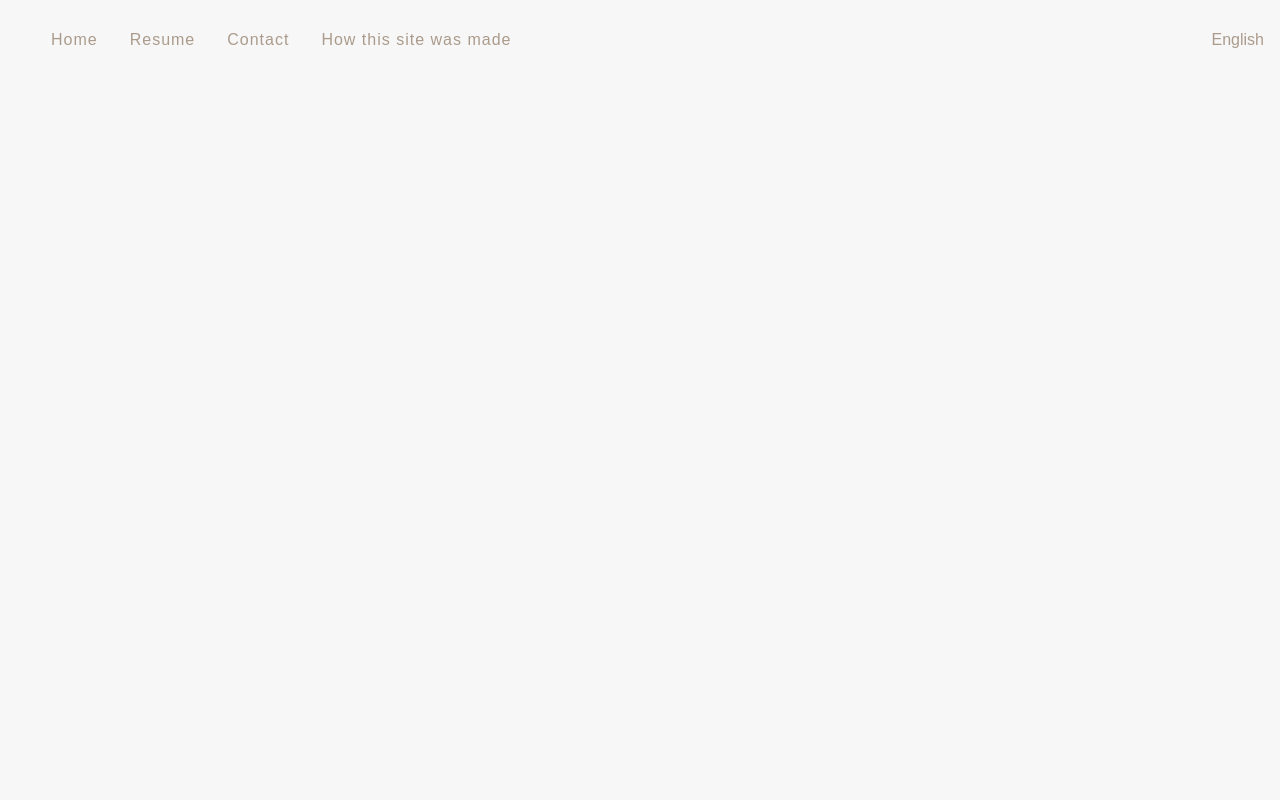
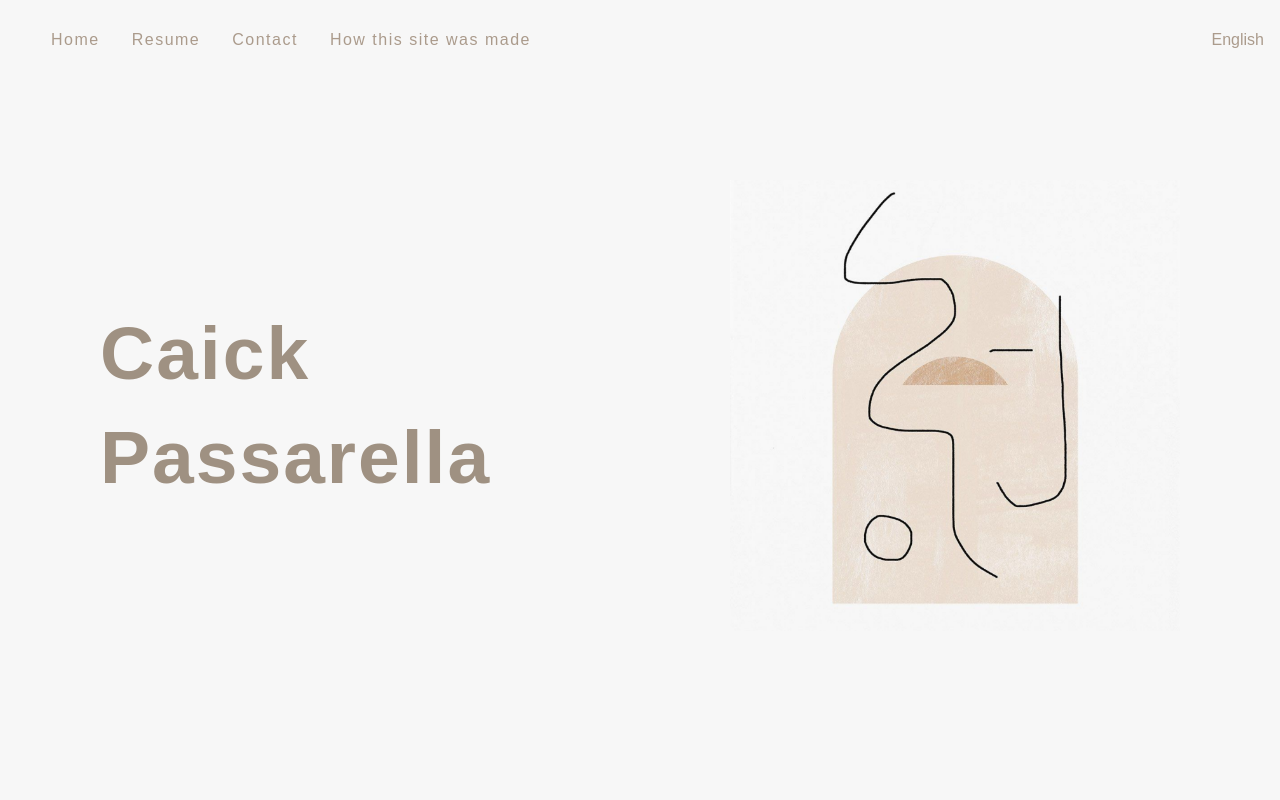
Before and after one commit to caickPassarella/CaickPassarella.com, a React (Create React App) app: page / in a window 1280 px wide. Shown: the top 800 px of the page. Built offline with nearby package versions, Linux system fonts and the light colour scheme.

Commit message:
Improved routes, added homepage, added InfoCard and Paragraph components

```diff
--- a/src/App.css
+++ b/src/App.css
@@ -2,6 +2,7 @@
   box-sizing: border-box;
   margin: 0;
   background-color: #f7f7f7;
+  scroll-behavior: smooth;
   padding: 0;
   font-family: 'roboto slab', 'Encode Sans Expanded', sans-serif;
 }
--- a/src/App.js
+++ b/src/App.js
@@ -1,13 +1,15 @@
 /* eslint-disable require-jsdoc */
 import './App.css';
-import { BrowserRouter as Router } from 'react-router-dom';
+import { BrowserRouter, Routes, Route } from 'react-router-dom';
 import Home from './pages';
 
 function App() {
   return (
-    <Router>
-      <Home />
-    </Router>
+    <BrowserRouter>
+      <Routes>
+        <Route exact path="/" element={<Home />} />
+      </Routes>
+    </BrowserRouter>
   );
 }
 
--- a/src/components/Dropdown/index.js
+++ b/src/components/Dropdown/index.js
@@ -1,4 +1,4 @@
-import React, { useState } from 'react';
+import { useState } from 'react';
 import { DropdownMenu, DropdownContent, DropdownLi, DropdownLinks } from './DropdownElements';
 import { MenuItems } from './MenuItems';
 
--- /dev/null
+++ b/src/components/Homepage/HomepageElements.js
@@ -0,0 +1,14 @@
+import styled from 'styled-components';
+
+export const HomeContainer = styled.div`
+  background-color: #f7f7f7;
+
+  @media screen and (max-width: 768px) {
+    padding: 100px 0;
+  }
+`;
+
+export const HomeWrapper = styled.div`
+  display: flex;
+  flex-direction: column;
+`;
--- /dev/null
+++ b/src/components/Homepage/index.js
@@ -0,0 +1,20 @@
+import { InfoCard } from '../InfoCard';
+import { HomeContainer, HomeWrapper } from './HomepageElements.js';
+import img1 from '../../images/image1.png';
+
+export function Homepage() {
+  const headerText = 'Caick \nPassarella';
+  const paragraphtext =
+    'Lorem ipsum dolor sit amet, consectetur adipiscing elit. Nunc iaculis posuere libero, at laoreet tortor cursus posuere. Fusce fermentum purus eu convallis feugiat. Suspendisse bibendum, erat in rhoncus sollicitudin, nunc magna tincidunt nibh, vitae euismod felis est sit amet erat. Duis sed ex porta, blandit mi ut. Nunc magna tincidunt nibh, vitae euismod felis est sit amet erat. Duis sed ex porta, blandit mi ut.';
+  return (
+    <HomeContainer>
+      <HomeWrapper>
+        <InfoCard headerText={headerText} image={img1} title={true} />
+        <InfoCard headerText="Who am I" paragraphtext={paragraphtext} />
+        <InfoCard headerText="Product" image={img1} reverse={true} paragraphtext={paragraphtext} />
+        <InfoCard headerText="Engineering" paragraphtext={paragraphtext} />
+        <InfoCard headerText="Design" reverse={true} paragraphtext={paragraphtext} />
+      </HomeWrapper>
+    </HomeContainer>
+  );
+}
--- /dev/null
+++ b/src/components/InfoCard/InfoCardElements.js
@@ -0,0 +1,12 @@
+import styled from 'styled-components';
+
+export const InfoWrapper = styled.div`
+  display: flex;
+  justify-content: center;
+  align-items: center;
+  padding: 100px;
+`;
+
+export const InfoImage = styled.img`
+  width: 450px;
+`;
--- /dev/null
+++ b/src/components/InfoCard/index.js
@@ -0,0 +1,33 @@
+import PropTypes from 'prop-types';
+import { Paragraph } from '../Paragraph';
+import { InfoWrapper, InfoImage } from './InfoCardElements';
+
+export function InfoCard(props) {
+  function handleReverse() {
+    if (props.reverse === true) {
+      return (
+        <InfoWrapper>
+          {props.image ? <InfoImage src={props.image} /> : <></>}
+          <Paragraph title={props.title} header={props.headerText} text={props.paragraphtext} />
+        </InfoWrapper>
+      );
+    } else {
+      return (
+        <InfoWrapper>
+          <Paragraph title={props.title} header={props.headerText} text={props.paragraphtext} />
+          {props.image ? <InfoImage src={props.image} /> : <></>}
+        </InfoWrapper>
+      );
+    }
+  }
+
+  return handleReverse();
+}
+
+InfoCard.propTypes = {
+  reverse: PropTypes.bool,
+  title: PropTypes.bool,
+  image: PropTypes.string,
+  headerText: PropTypes.string,
+  paragraphtext: PropTypes.string,
+};
--- a/src/components/Navbar/NavbarElements.js
+++ b/src/components/Navbar/NavbarElements.js
@@ -7,7 +7,7 @@ export const Nav = styled.nav`
   align-items: center; //Center at cross-axis
   background: #f7f7f7;
   height: 80px;
-  position: sticky;
+  position: relative;
   top: 0;
   z-index: 10;
 
@@ -75,7 +75,7 @@ export const NavLinks = styled(LinkS)`
   display: flex;
   align-items: center;
   color: #ab9b8c;
-  letter-spacing: 1px;
+  letter-spacing: 1.5px;
   text-decoration: none;
   height: 100%;
   cursor: pointer;
--- /dev/null
+++ b/src/components/Paragraph/ParagraphElements.js
@@ -0,0 +1,23 @@
+import styled from 'styled-components';
+
+export const ParagraphWrapper = styled.div`
+  width: 100%;
+`;
+
+export const ParagraphHeader = styled.h1`
+  color: #9f9182;
+  line-height: 138%;
+  letter-spacing: 2px;
+  font-size: 35px;
+  white-space: pre-line;
+`;
+
+export const ParagraphTitle = styled(ParagraphHeader)`
+  font-size: 75px;
+`;
+
+export const ParagraphText = styled.p`
+  color: #9f9182;
+  font-size: 25px;
+  width: 650px;
+`;
--- /dev/null
+++ b/src/components/Paragraph/index.js
@@ -0,0 +1,34 @@
+import PropTypes from 'prop-types';
+import {
+  ParagraphWrapper,
+  ParagraphTitle,
+  ParagraphHeader,
+  ParagraphText,
+} from './ParagraphElements';
+
+export function Paragraph(props) {
+  function handleParagraph() {
+    if (props.title === true) {
+      return (
+        <ParagraphWrapper>
+          <ParagraphTitle>{props.header}</ParagraphTitle>
+        </ParagraphWrapper>
+      );
+    } else {
+      return (
+        <ParagraphWrapper>
+          <ParagraphHeader>{props.header}</ParagraphHeader>
+          <ParagraphText>{props.text}</ParagraphText>
+        </ParagraphWrapper>
+      );
+    }
+  }
+
+  return handleParagraph();
+}
+
+Paragraph.propTypes = {
+  header: PropTypes.string,
+  text: PropTypes.string,
+  type: PropTypes.bool,
+};
--- a/src/pages/index.js
+++ b/src/pages/index.js
@@ -1,8 +1,9 @@
 import { useState } from 'react';
 import Sidebar from '../components/Sidebar';
 import Navbar from '../components/Navbar';
+import { Homepage } from '../components/Homepage';
 
-const Home = () => {
+export default function Home() {
   const [isOpen, setIsOpen] = useState(false);
 
   const toggle = () => {
@@ -13,8 +14,7 @@ const Home = () => {
     <>
       <Sidebar isOpen={isOpen} toggle={toggle} />
       <Navbar toggle={toggle} />
+      <Homepage />
     </>
   );
-};
-
-export default Home;
+}
```
Also changed, not shown: src/images/image1.png (added).
